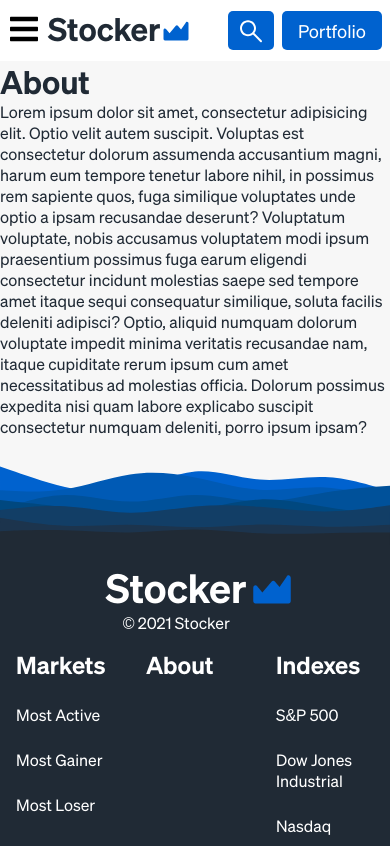
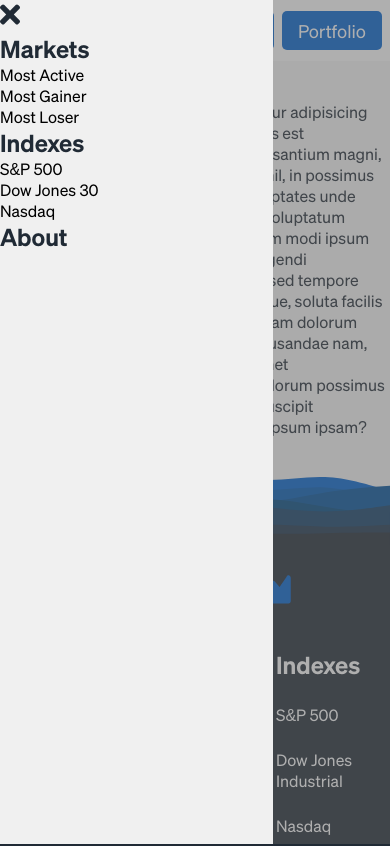
Before and after one commit to TomatoSlasher/Stocker, a Next.js app: page /about in a window 390 px wide. Shown: the top 846 px of the page. Built offline with nearby package versions, Linux system fonts and the light colour scheme.

Commit message:
hamburger menu global state

```diff
--- a/src/components/Home-Components/ChartDate.tsx
+++ b/src/components/Home-Components/ChartDate.tsx
@@ -6,10 +6,9 @@ import { useMediaQuery } from "react-responsive";
 import classes from "./ChartDate.module.css";
 import classes2 from "./StockHeader.module.css";
 import { useRef } from "react";
-import { isRejectedWithValue } from "@reduxjs/toolkit";
 const ChartDate: React.FC = () => {
-  const ticker = useSelector((state: { ticker: string }) => {
-    return state.ticker;
+  const ticker = useSelector((state: { ticker: { ticker: string } }) => {
+    return state.ticker.ticker;
   });
   const isTablet = useMediaQuery({ query: "(max-width: 1150px)" });
   const isTablet2 = useMediaQuery({ query: "(max-width: 1050px)" });
--- a/src/components/Home-Components/StockHeader.tsx
+++ b/src/components/Home-Components/StockHeader.tsx
@@ -3,8 +3,8 @@ import classes from "./StockHeader.module.css";
 import { useSelector } from "react-redux";
 import Link from "next/link";
 const StockHeader: React.FC = () => {
-  const ticker = useSelector((state: { ticker: string }) => {
-    return state.ticker;
+  const ticker = useSelector((state: { ticker: { ticker: string } }) => {
+    return state.ticker.ticker;
   });
 
   const [CompanyLogoURL, setCompanyLogoURL] = useState("");
--- a/src/components/general-components/Header.module.css
+++ b/src/components/general-components/Header.module.css
@@ -92,7 +92,7 @@
   padding: 0rem 0.5rem;
   height: 37px;
   width: 30rem;
-  border: 1px solid grey;
+  border: 1px solid #0062cf;
   border-top-left-radius: 5px;
   border-bottom-left-radius: 5px;
 }
@@ -158,6 +158,9 @@
     margin-left: 0.5rem;
   }
 }
+.hamburger-btn-container {
+  cursor: pointer;
+}
 @media only screen and (max-width: 925px) {
   .header-search {
     position: absolute;
@@ -166,11 +169,12 @@
     left: 0;
     width: 100%;
     z-index: 10;
-    animation: show 0.5s ease-in-out forwards;
+    animation: show 0.35s ease-in-out forwards;
   }
   .header-search-input {
     width: 100%;
     border-radius: 0px;
+    border: 2px solid #0062cf;
   }
   .search-button {
     border-radius: 5px;
--- a/src/components/general-components/Header.tsx
+++ b/src/components/general-components/Header.tsx
@@ -5,7 +5,10 @@ import HeaderSearch from "./header-components/HeaderSearch";
 import IndexesQuote from "./IndexsQuote";
 import { useRouter } from "next/router";
 import { useMediaQuery } from "react-responsive";
-
+import HamburgerMenu from "./header-components/HamburgerMenu";
+import { useSelector } from "react-redux";
+import { hamburgerActions } from "../../store/index";
+import { useDispatch } from "react-redux";
 const Header: React.FC = () => {
   let items = localStorage.getItem("cashBalance");
   if (items == null) {
@@ -18,8 +21,24 @@ const Header: React.FC = () => {
   const router = useRouter();
   const isTablet = useMediaQuery({ minWidth: 601, maxWidth: 925 });
   const [activeSearch, setActiveSearch] = useState(false);
+  const menuState = useSelector((state: { hamburger: { menu: boolean } }) => {
+    return state.hamburger.menu;
+  });
+
+  const dispatch = useDispatch();
+  const openMenu = () => {
+    dispatch(hamburgerActions.getMenu(true));
+    console.log(menuState);
+  };
+  if (menuState) {
+    const doc: any = document.body;
+    doc.style.overflow = "hidden";
+  }
+  if (!menuState) {
+    const doc: any = document.body;
+    doc.style.overflow = "auto";
+  }
   const isMobile = useMediaQuery({ query: "(max-width: 600px)" });
-  console.log(isMobile, isTablet);
   useEffect(() => {
     setActiveSearch(false);
   }, [router]);
@@ -156,6 +175,7 @@ const Header: React.FC = () => {
         {isTablet && (
           <div className={classes["header-container"]}>
             <div className={classes["hamburger-btn-container"]}>
+              {menuState && <HamburgerMenu />}
               <svg
                 width="32"
                 height="32"
@@ -167,6 +187,7 @@ const Header: React.FC = () => {
                 xmlns="http://www.w3.org/2000/svg"
                 viewBox="0 0 448 512"
                 className={classes["hamburger-btn"]}
+                onClick={openMenu}
               >
                 <path
                   fill="currentColor"
@@ -222,6 +243,8 @@ const Header: React.FC = () => {
           <div className={classes["header-container"]}>
             <div className={classes["left-head"]}>
               <div className={classes["hamburger-btn-container"]}>
+                {menuState && <HamburgerMenu />}
+
                 <svg
                   width="32"
                   height="32"
@@ -233,6 +256,7 @@ const Header: React.FC = () => {
                   xmlns="http://www.w3.org/2000/svg"
                   viewBox="0 0 448 512"
                   className={classes["hamburger-btn"]}
+                  onClick={openMenu}
                 >
                   <path
                     fill="currentColor"
--- /dev/null
+++ b/src/components/general-components/header-components/HamburgerMenu.module.css
@@ -0,0 +1,18 @@
+.hamburger-overlay {
+  width: 100vw;
+  height: 100vh;
+  background-color: rgba(97, 97, 97, 0.5);
+  position: absolute;
+  top: 0;
+  left: 0;
+  z-index: 20;
+  cursor: auto;
+}
+.hamburger-container {
+  width: 70vw;
+  height: 100vh;
+  background-color: #f0f0f0;
+}
+.close-btn {
+  cursor: pointer;
+}
--- /dev/null
+++ b/src/components/general-components/header-components/HamburgerMenu.tsx
@@ -0,0 +1,60 @@
+import classes from "./HamburgerMenu.module.css";
+import { hamburgerActions } from "../../../store/index";
+import { useDispatch } from "react-redux";
+import { useRef } from "react";
+
+const HamburgerMenu = () => {
+  const overlay = useRef<HTMLDivElement>(null);
+  const dispatch = useDispatch();
+  const closeMenu = () => {
+    dispatch(hamburgerActions.getMenu(false));
+  };
+  const outsideClickHandler = (e: any) => {
+    if (e.target === overlay.current) {
+      closeMenu();
+    }
+  };
+  return (
+    <div
+      className={classes["hamburger-overlay"]}
+      onClick={outsideClickHandler}
+      ref={overlay}
+    >
+      <div className={classes["hamburger-container"]}>
+        <svg
+          width="20"
+          aria-hidden="true"
+          focusable="false"
+          data-prefix="fas"
+          data-icon="times"
+          role="img"
+          xmlns="http://www.w3.org/2000/svg"
+          viewBox="0 0 352 512"
+          className={classes["close-btn"]}
+          onClick={closeMenu}
+        >
+          <path
+            fill="#202a35"
+            d="M242.72 256l100.07-100.07c12.28-12.28 12.28-32.19 0-44.48l-22.24-22.24c-12.28-12.28-32.19-12.28-44.48 0L176 189.28 75.93 89.21c-12.28-12.28-32.19-12.28-44.48 0L9.21 111.45c-12.28 12.28-12.28 32.19 0 44.48L109.28 256 9.21 356.07c-12.28 12.28-12.28 32.19 0 44.48l22.24 22.24c12.28 12.28 32.2 12.28 44.48 0L176 322.72l100.07 100.07c12.28 12.28 32.2 12.28 44.48 0l22.24-22.24c12.28-12.28 12.28-32.19 0-44.48L242.72 256z"
+          ></path>
+        </svg>
+        <div className={classes["link-container"]}>
+          <h2>Markets</h2>
+          <div className={classes["link-items"]}>Most Active</div>
+          <div className={classes["link-items"]}>Most Gainer</div>
+          <div className={classes["link-items"]}>Most Loser</div>
+        </div>
+        <div className={classes["link-container"]}>
+          <h2>Indexes</h2>
+          <div className={classes["link-items"]}>S&P 500</div>
+          <div className={classes["link-items"]}>Dow Jones 30</div>
+          <div className={classes["link-items"]}>Nasdaq</div>
+        </div>
+        <div className={classes["link-container"]}>
+          <h2>About</h2>
+        </div>
+      </div>
+    </div>
+  );
+};
+export default HamburgerMenu;
--- a/src/pages/_app.tsx
+++ b/src/pages/_app.tsx
@@ -3,6 +3,9 @@ import Footer from "../components/general-components/Footer";
 import type { AppProps } from "next/app";
 import { Fragment } from "react";
 import dynamic from "next/dynamic";
+import store from "../store/index";
+import { Provider } from "react-redux";
+
 const Header = dynamic(
   () => import("../components/general-components/Header"),
   {
@@ -12,10 +15,12 @@ const Header = dynamic(
 function MyApp({ Component, pageProps }: AppProps) {
   return (
     <Fragment>
-      <Header />
+      <Provider store={store}>
+        <Header />
 
-      <Component {...pageProps} />
-      <Footer />
+        <Component {...pageProps} />
+        <Footer />
+      </Provider>
     </Fragment>
   );
 }
--- a/src/pages/index.tsx
+++ b/src/pages/index.tsx
@@ -1,10 +1,7 @@
 import StockCard from "../components/Home-Components/StockCard";
-// import ChartDate from "../components/ChartDate";
 import StockHeader from "../components/Home-Components/StockHeader";
 import HomeContainer from "../components/Home-Components/HomeContainer";
 import StockSearch from "../components/Home-Components/StockSearch";
-import { Provider } from "react-redux";
-import store from "../store/index";
 import Hero from "../components/Home-Components/Hero";
 import dynamic from "next/dynamic";
 import MostItem from "../components/Home-Components/most/MostItems";
@@ -23,7 +20,6 @@ const HomePage = (props: {
 }) => {
   return (
     <Fragment>
-      <Provider store={store}>
       <HomeContainer>
         <Hero />
         <StockCard>
@@ -32,7 +28,6 @@ const HomePage = (props: {
           <ChartDate />
         </StockCard>
       </HomeContainer>
-      </Provider>
       <MostItem
         title="Most Active"
         data={props.mostActive}
--- a/src/store/index.ts
+++ b/src/store/index.ts
@@ -1,6 +1,6 @@
 import { createSlice, configureStore } from "@reduxjs/toolkit";
 
-const initialState = { ticker: "AAPL" };
+const initialState = { ticker: "AAPL", menu: true };
 
 const tickerSlice = createSlice({
   name: "ticker",
@@ -12,8 +12,22 @@ const tickerSlice = createSlice({
   },
 });
 
-const store = configureStore({ reducer: tickerSlice.reducer });
+const hamburgerSlice = createSlice({
+  name: "menu",
+  initialState,
+  reducers: {
+    getMenu(state, action: any) {
+      console.log(state);
+      state.menu = action.payload;
+    },
+  },
+});
+
+const store = configureStore({
+  reducer: { ticker: tickerSlice.reducer, hamburger: hamburgerSlice.reducer },
+});
 
 export const tickerActions = tickerSlice.actions;
+export const hamburgerActions = hamburgerSlice.actions;
 
 export default store;
```
Lines whose indentation alone changed are shown as unchanged.
